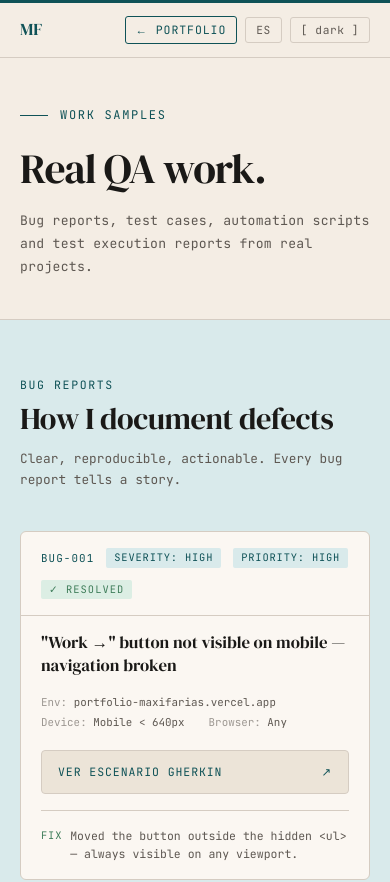
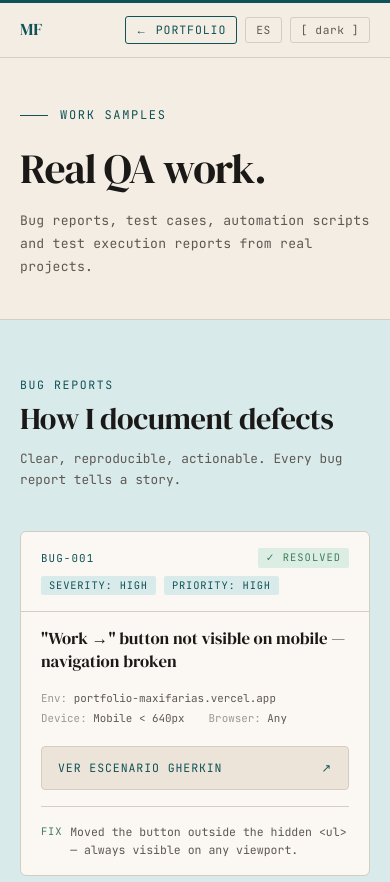
Before and after one commit to masifa420/-portfolio-maxifarias, a Next.js app: page /work in a window 390 px wide. Shown: the top 882 px of the page. Built offline with nearby package versions, Linux system fonts and the light colour scheme.

Commit message:
fix: bug report card header layout for all mobile sizes

```diff
--- a/src/components/WorkContent.tsx
+++ b/src/components/WorkContent.tsx
@@ -161,9 +161,17 @@ function BugReportCard({ report }: { report: BugReportExample }) {
   return (
     <div className="rounded-[6px] border border-border overflow-hidden" style={{ background: "var(--surface)" }}>
       {/* Header */}
-      <div className="px-5 py-4 border-b border-border flex flex-wrap items-start justify-between gap-3">
-        <div className="flex items-center gap-3 flex-wrap">
-          <span className="font-mono text-[0.68rem] text-petrol tracking-[0.1em] uppercase">{report.id}</span>
+      <div className="px-5 py-4 border-b border-border flex flex-col gap-2">
+        <div className="flex items-center justify-between gap-2">
+          <span className="font-mono text-[0.68rem] text-petrol tracking-[0.1em] uppercase flex-shrink-0">{report.id}</span>
+          <span
+            className="font-mono text-[0.65rem] uppercase tracking-[0.1em] px-2 py-[2px] rounded-[2px] flex-shrink-0"
+            style={{ background: "var(--sage-dim)", color: "var(--sage)" }}
+          >
+            ✓ {report.status}
+          </span>
+        </div>
+        <div className="flex items-center gap-2 flex-wrap">
           <span
             className="font-mono text-[0.65rem] uppercase tracking-[0.08em] px-2 py-[2px] rounded-[2px]"
             style={{ background: "var(--petrol-dim)", color: "var(--petrol)" }}
@@ -177,12 +185,6 @@ function BugReportCard({ report }: { report: BugReportExample }) {
             Priority: {report.priority}
           </span>
         </div>
-        <span
-          className="font-mono text-[0.65rem] uppercase tracking-[0.1em] px-2 py-[2px] rounded-[2px]"
-          style={{ background: "var(--sage-dim)", color: "var(--sage)" }}
-        >
-          ✓ {report.status}
-        </span>
       </div>
 
       <div className="px-5 py-4">
```
